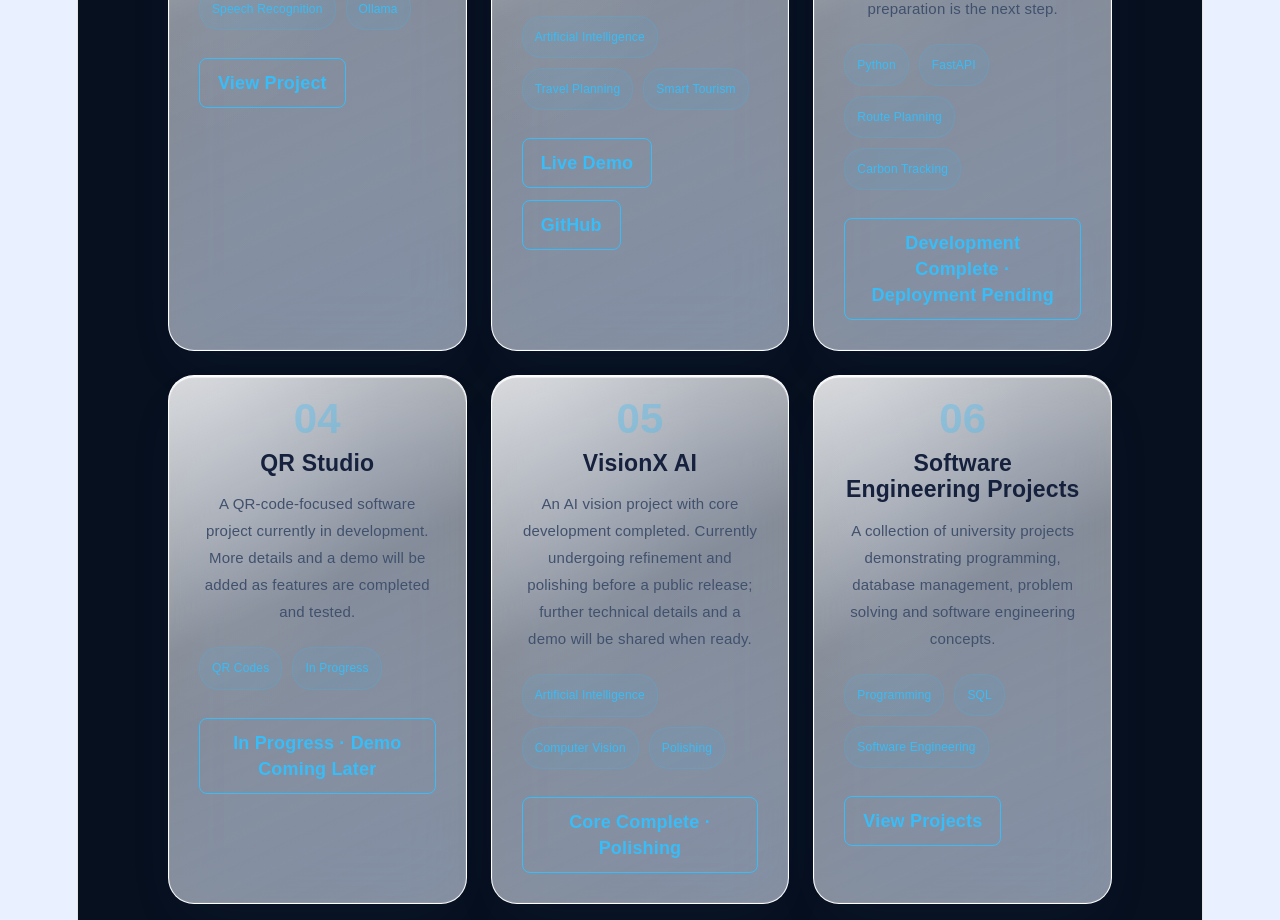
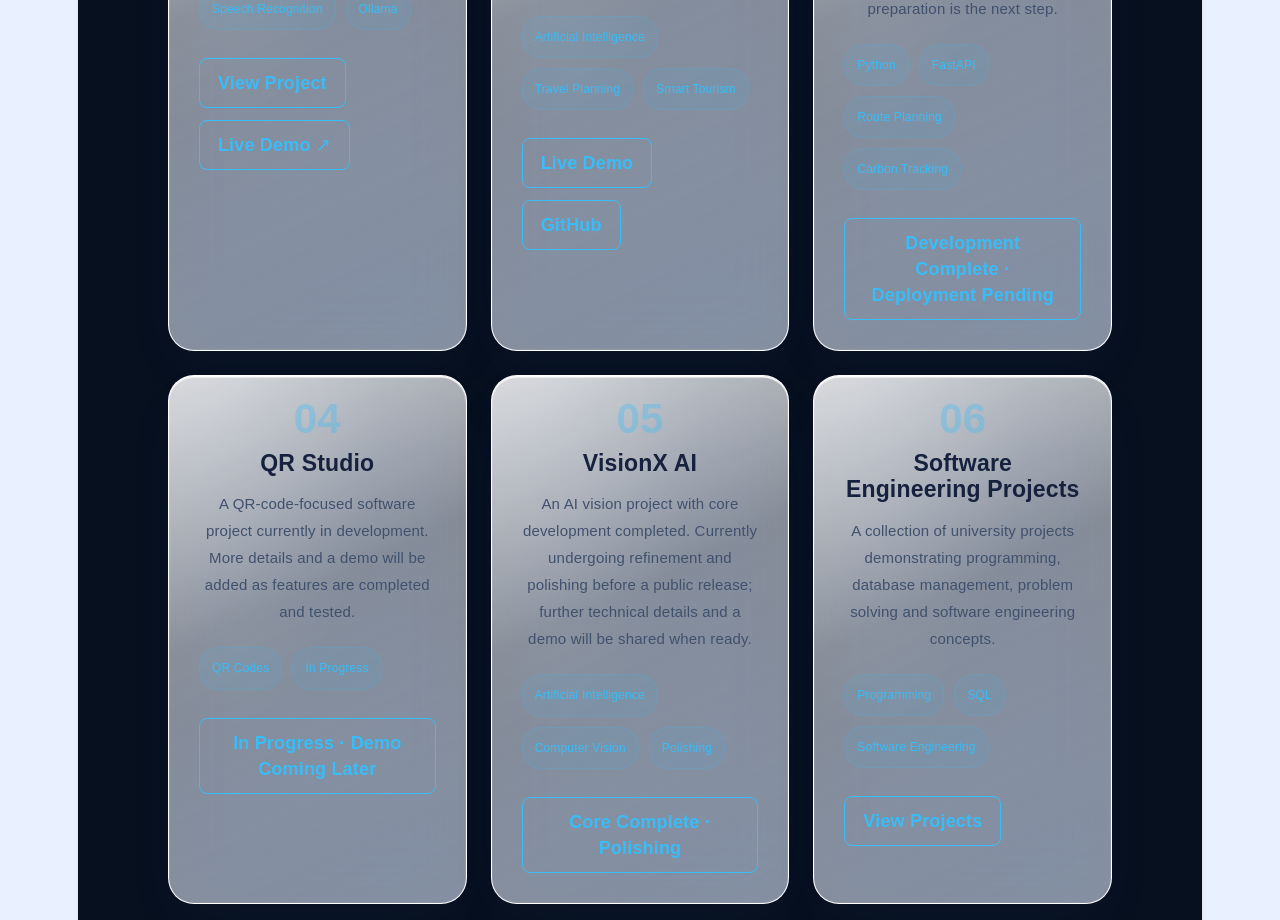
Before and after one commit to dionstacey03-dev/Dion-Portfolio-, a React (Vite) app: page / in a window 1280 px wide. Shown: the part 5540-6460 px from the top of the page. Built offline with nearby package versions, Linux system fonts and the light colour scheme.

Commit message:
Add Live Demo link to JARVIS project card

```diff
--- a/src/App.jsx
+++ b/src/App.jsx
@@ -371,6 +371,7 @@ function App() {
               >
                 View Project
               </a>
+              <a href="/jarvis-demo" className="projectButton">Live Demo ↗</a>
             </div>
           </div>
 
```
